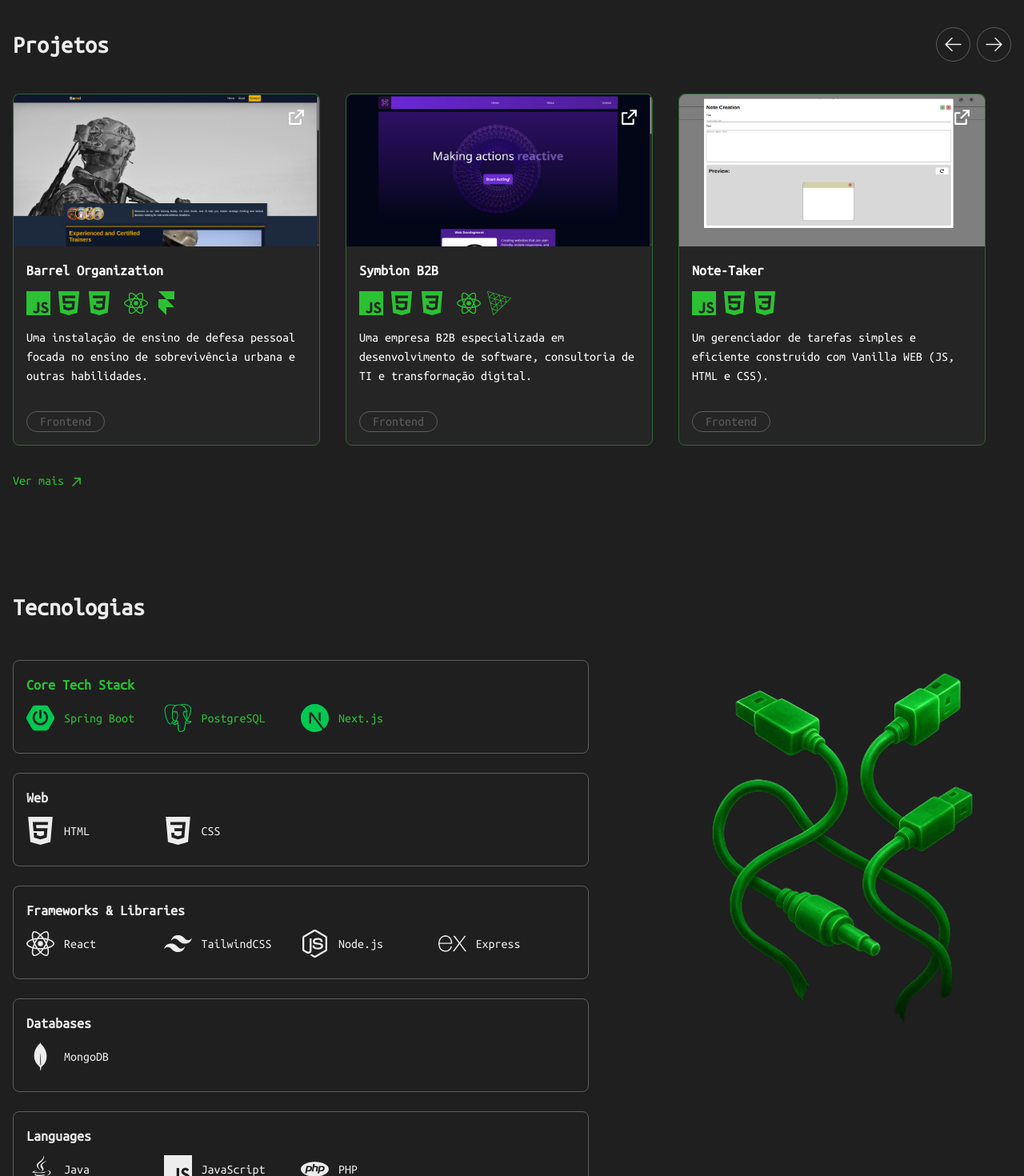
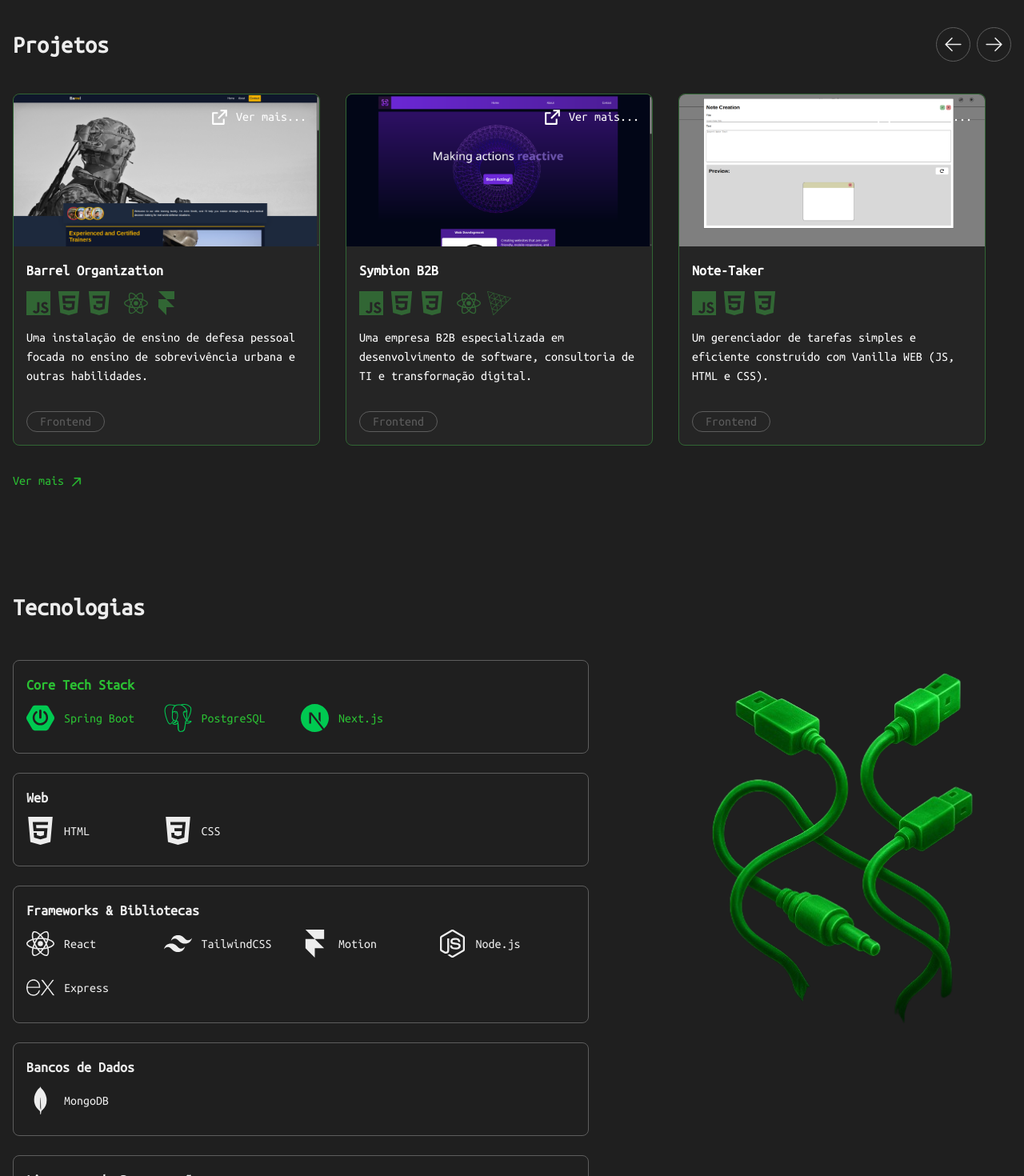
Before and after one commit to WitorDev/witortena, a Next.js app: page / in a window 1280 px wide. Shown: the part 2820-4290 px from the top of the page at 80% size. Built offline with nearby package versions, Linux system fonts and the light colour scheme; a web font is replaced by a local one.

Commit message:
changed icon color in projectCard

```diff
--- a/app/components/IconAndName.tsx
+++ b/app/components/IconAndName.tsx
@@ -18,7 +18,7 @@ export default function IconAndName({
   const IconComponent = SiIcon || FaIcon;
 
   return (
-    <div className="flex items-center gap-3 py-2.5 text-nowrap">
+    <div className="flex items-center gap-3 py-2.5">
       {IconComponent && (
         <div className={style}>
           <IconComponent size={35} />
--- a/app/components/ProjectCard.tsx
+++ b/app/components/ProjectCard.tsx
@@ -33,8 +33,9 @@ export default function ProjectCard({
             src={imageSrc}
           />
         </div>
-        <div className="absolute right-4 top-4 hover:cursor-pointer transition-all group-hover:text-green-500">
+        <div className="absolute right-4 flex gap-2 top-4 hover:cursor-pointer transition-all group-hover:text-green-500">
           <RiExternalLinkLine size={25} />
+          <p>Ver mais...</p>
         </div>
 
         <div className="p-4 h-min py-4 sm:p-4">
@@ -46,7 +47,7 @@ export default function ProjectCard({
               return (
                 <div key={index}>
                   {IconComponent ? (
-                    <div className="text-primary-accent">
+                    <div className="text-terciary-accent group-hover:text-primary-accent transition-all">
                       <IconComponent size={30} />
                     </div>
                   ) : null}
--- a/app/components/Tech.tsx
+++ b/app/components/Tech.tsx
@@ -66,18 +66,19 @@ export default function Tech() {
                 <IconAndName icon="Css3" text="CSS" />
               </TechGroup>
 
-              <TechGroup title="Frameworks & Libraries">
+              <TechGroup title="Frameworks & Bibliotecas">
                 <IconAndName icon="React" text="React" />
                 <IconAndName icon="Tailwindcss" text="TailwindCSS" />
+                <IconAndName icon="Framer" text="Motion" />
                 <IconAndName icon="Nodedotjs" text="Node.js" />
                 <IconAndName icon="Express" text="Express" />
               </TechGroup>
 
-              <TechGroup title="Databases">
+              <TechGroup title="Bancos de Dados">
                 <IconAndName icon="Mongodb" text="MongoDB" />
               </TechGroup>
 
-              <TechGroup title="Languages">
+              <TechGroup title="Linguages de Programação">
                 <IconAndName icon="Java" text="Java" />
                 <IconAndName icon="Javascript" text="JavaScript" />
                 <IconAndName icon="Php" text="PHP" />
```
